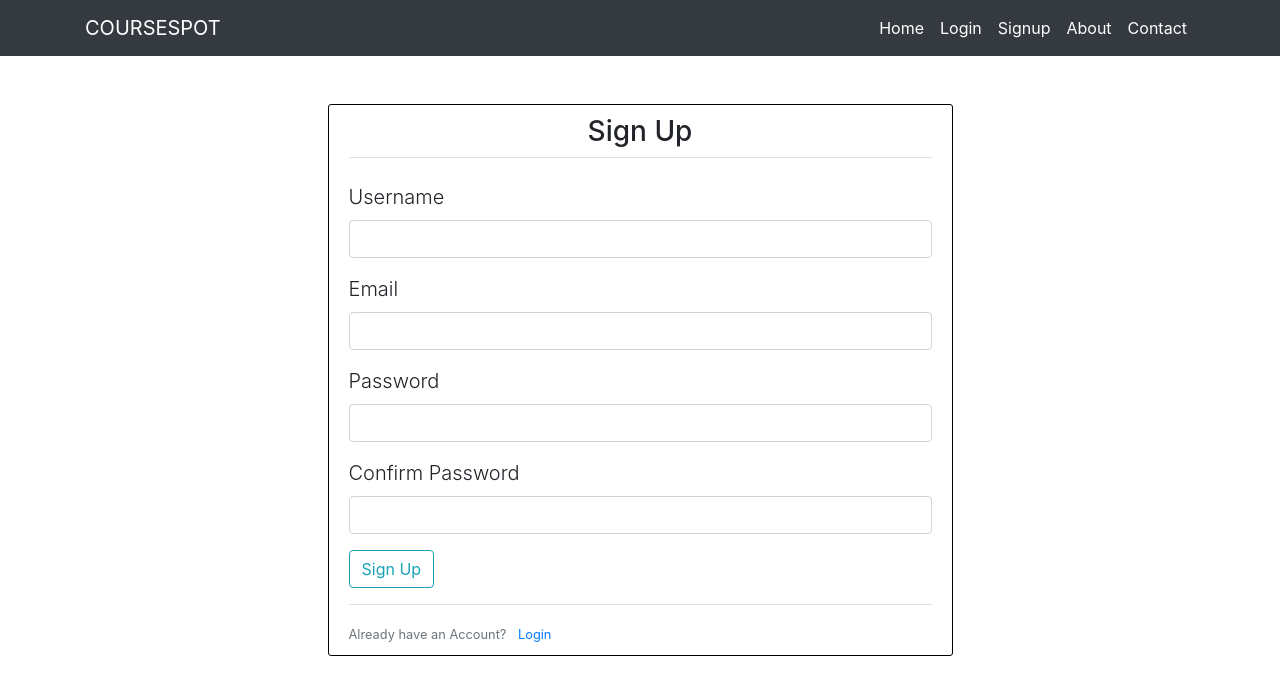
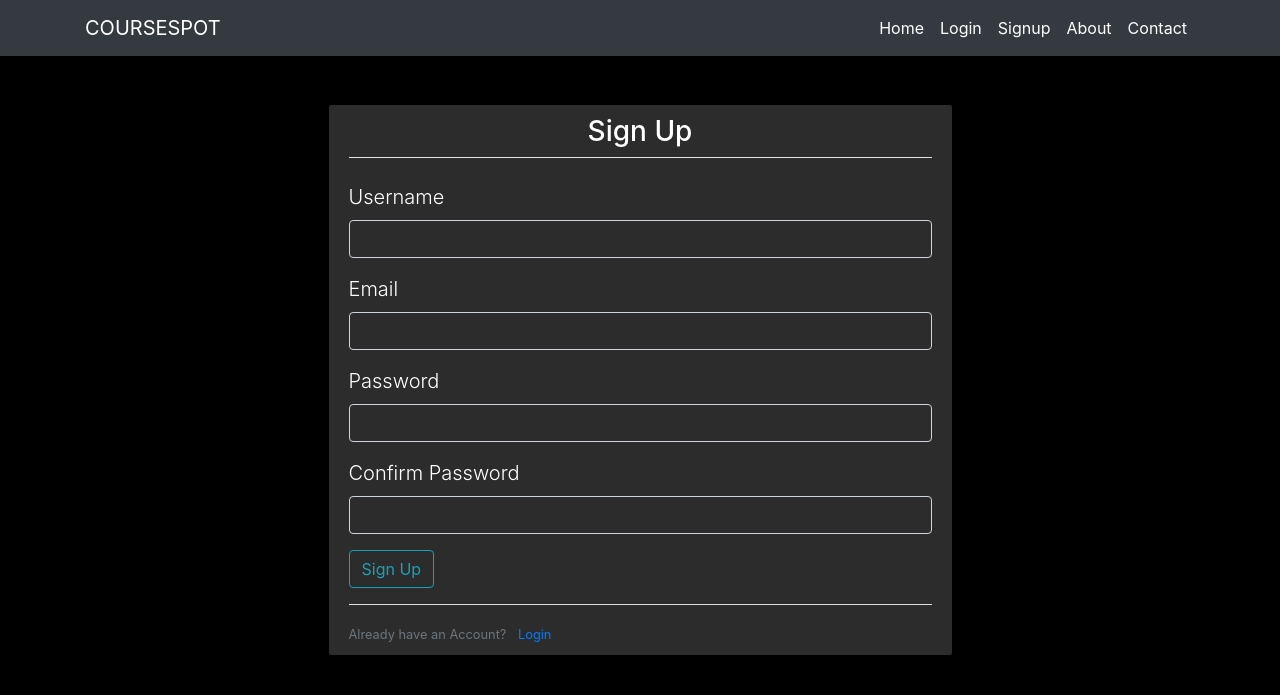
Before and after one commit to dhairyashah1/CodeCrafters-CourseSuggestingWebApp, a Flask app: page /register in a window 1280 px wide. Shown: the top 695 px of the page. Run offline with Flask 2, Linux system fonts and the light colour scheme; some libraries are stand-ins or nearby versions.

Commit message:
Design modified

```diff
--- a/coursespot/static/css/main.css
+++ b/coursespot/static/css/main.css
@@ -1,5 +1,5 @@
 .content-section {
-    background-color: white;
+    background-color:rgb(44, 44, 44);
     padding: 10px 20px;
     border: 1px solid black;
     width: 50%;
@@ -7,4 +7,15 @@
     height: fit-content;
     border-radius: 3px;
     margin-bottom: 20px;
+    color: white;
 }
+body {
+    background-color: black;
+    color: white;
+}
+.textbox {
+    background-color:rgb(44, 44, 44);
+}
+.home {
+    color: black;
+}
--- a/coursespot/templates/register.html
+++ b/coursespot/templates/register.html
@@ -9,14 +9,14 @@
             <div class="form-group">
                 {{ form.username.label(class="form-control-label lead") }}
                 {% if form.username.errors %}
-                    {{ form.username(class="form-control form-control-md is-invalid") }}
+                    {{ form.username(class="form-control form-control-md is-invalid textbox") }}
                         <div class="invalid-feedback">
                             {% for error in form.username.errors %}
                                 <span>{{ error }}</span>
                             {% endfor %}
                         </div>
                 {% else %}
-                    {{ form.username(class="form-control form-control-md") }}
+                    {{ form.username(class="form-control form-control-md textbox") }}
                 {% endif %}
             </div>
 
@@ -24,14 +24,14 @@
             <div class="form-group">
                 {{ form.email.label(class="form-control-label lead") }}
                 {% if form.email.errors %}
-                    {{ form.email(class="form-control form-control-md is-invalid") }}
+                    {{ form.email(class="form-control form-control-md is-invalid textbox") }}
                         <div class="invalid-feedback">
                             {% for error in form.email.errors %}
                                 <span>{{ error }}</span>
                             {% endfor %}
                         </div>
                 {% else %}
-                    {{ form.email(class="form-control form-control-md") }}
+                    {{ form.email(class="form-control form-control-md textbox") }}
                 {% endif %}
             </div>
 
@@ -39,14 +39,14 @@
             <div class="form-group">
                 {{ form.password.label(class="form-control-label lead") }}
                 {% if form.password.errors %}
-                    {{ form.password(class="form-control form-control-md is-invalid") }}
+                    {{ form.password(class="form-control form-control-md is-invalid textbox") }}
                         <div class="invalid-feedback">
                             {% for error in form.password.errors %}
                                 <span>{{ error }}</span>
                             {% endfor %}
                         </div>
                 {% else %}
-                    {{ form.password(class="form-control form-control-md") }}
+                    {{ form.password(class="form-control form-control-md textbox") }}
                 {% endif %}
             </div>
 
@@ -54,14 +54,14 @@
             <div class="form-group">
                 {{ form.confirm_password.label(class="form-control-label lead") }}
                 {% if form.confirm_password.errors %}
-                    {{ form.confirm_password(class="form-control form-control-md is-invalid") }}
+                    {{ form.confirm_password(class="form-control form-control-md is-invalid textbox") }}
                         <div class="invalid-feedback">
                             {% for error in form.confirm_password.errors %}
                                 <span>{{ error }}</span>
                             {% endfor %}
                         </div>
                 {% else %}
-                    {{ form.confirm_password(class="form-control form-control-md") }}
+                    {{ form.confirm_password(class="form-control form-control-md textbox") }}
                 {% endif %}
             </div>
 
```
Also changed, not shown: coursespot/templates/home.html (+3 -4 lines), coursespot/templates/login.html (+6 -6 lines), coursespot/user.db.
